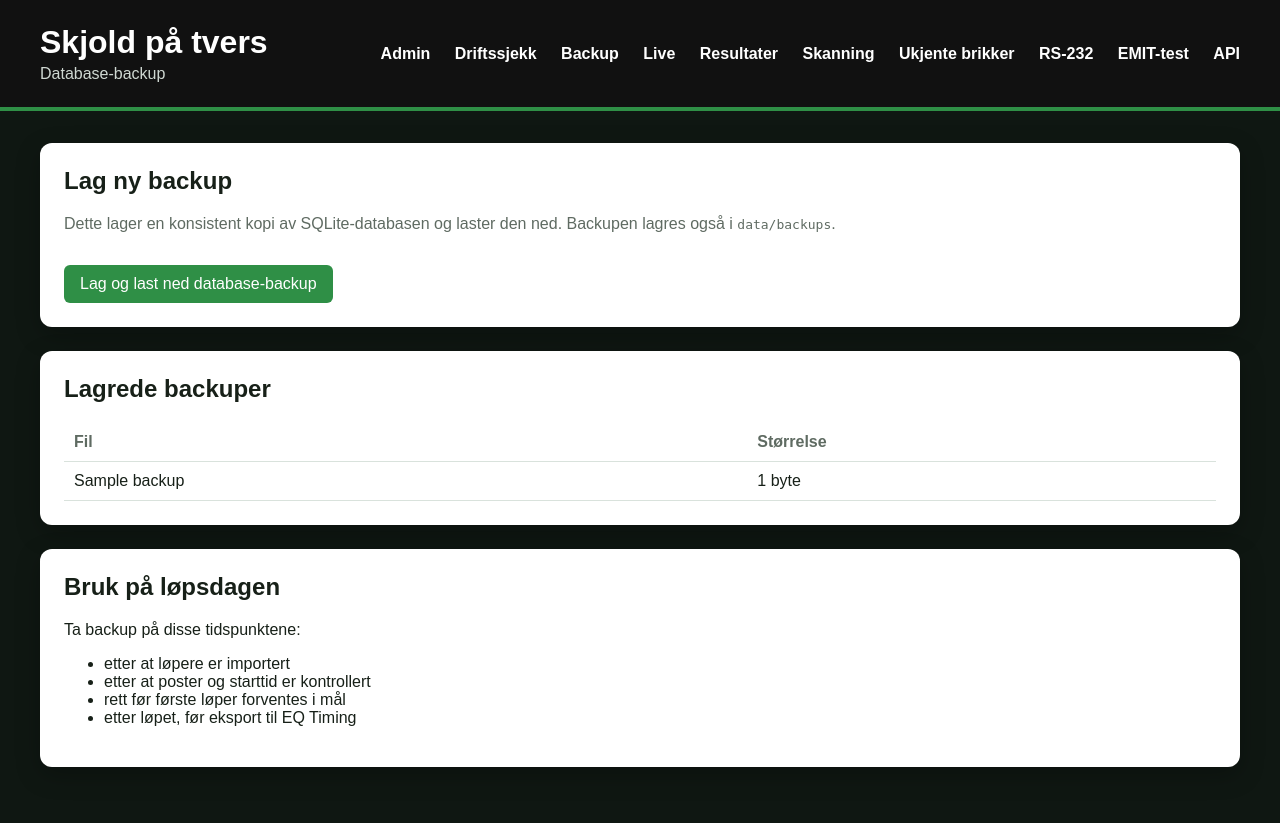
After one commit to danitoti/SkjoldPaTvers, a FastAPI app: template backend/app/templates/backup.html in a window 1280 px wide. The commit adds this page. Run offline with FastAPI, Linux system fonts and the light colour scheme; the template is opened without the code that fills it: most values are stand-ins (such as "Sample title", 1, 10 or a date in 2020).

Commit message:
Add database backup download

```diff
--- a/backend/app/templates/admin.html
+++ b/backend/app/templates/admin.html
@@ -14,6 +14,7 @@
         <nav>
             <a href="/admin">Admin</a>
             <a href="/admin/preflight">Driftssjekk</a>
+            <a href="/admin/backup">Backup</a>
             <a href="/live">Live</a>
             <a href="/admin/results">Resultater</a>
             <a href="/admin/scans/manual">Skanning</a>
--- /dev/null
+++ b/backend/app/templates/backup.html
@@ -0,0 +1,85 @@
+<!doctype html>
+<html lang="no">
+<head>
+    <meta charset="utf-8">
+    <title>Skjold på tvers - Backup</title>
+    <link rel="stylesheet" href="/static/admin.css">
+</head>
+<body>
+    <header>
+        <div>
+            <h1>Skjold på tvers</h1>
+            <p>Database-backup</p>
+        </div>
+        <nav>
+            <a href="/admin">Admin</a>
+            <a href="/admin/preflight">Driftssjekk</a>
+            <a href="/admin/backup">Backup</a>
+            <a href="/live">Live</a>
+            <a href="/admin/results">Resultater</a>
+            <a href="/admin/scans/manual">Skanning</a>
+            <a href="/admin/scans/unknown">Ukjente brikker</a>
+            <a href="/admin/rs232">RS-232</a>
+            <a href="/admin/emit-test">EMIT-test</a>
+            <a href="/docs">API</a>
+        </nav>
+    </header>
+
+    <main>
+        {% if message %}
+            <div class="message">{{ message }}</div>
+        {% endif %}
+
+        <section class="card">
+            <h2>Lag ny backup</h2>
+
+            <p class="muted">
+                Dette lager en konsistent kopi av SQLite-databasen og laster den ned.
+                Backupen lagres også i <code>data/backups</code>.
+            </p>
+
+            <form method="post" action="/admin/backup/create">
+                <button type="submit">Lag og last ned database-backup</button>
+            </form>
+        </section>
+
+        <section class="card">
+            <h2>Lagrede backuper</h2>
+
+            {% if backups %}
+                <table>
+                    <thead>
+                        <tr>
+                            <th>Fil</th>
+                            <th>Størrelse</th>
+                        </tr>
+                    </thead>
+                    <tbody>
+                        {% for backup in backups %}
+                            <tr>
+                                <td>{{ backup.name }}</td>
+                                <td>{{ backup.stat().st_size }} byte</td>
+                            </tr>
+                        {% endfor %}
+                    </tbody>
+                </table>
+            {% else %}
+                <p>Ingen backuper lagret ennå.</p>
+            {% endif %}
+        </section>
+
+        <section class="card">
+            <h2>Bruk på løpsdagen</h2>
+
+            <p>Ta backup på disse tidspunktene:</p>
+
+            <ul>
+                <li>etter at løpere er importert</li>
+                <li>etter at poster og starttid er kontrollert</li>
+                <li>rett før første løper forventes i mål</li>
+                <li>etter løpet, før eksport til EQ Timing</li>
+            </ul>
+        </section>
+    </main>
+</body>
+</html>
--- a/backend/app/templates/emit_test.html
+++ b/backend/app/templates/emit_test.html
@@ -14,6 +14,7 @@
         <nav>
             <a href="/admin">Admin</a>
             <a href="/admin/preflight">Driftssjekk</a>
+            <a href="/admin/backup">Backup</a>
             <a href="/live">Live</a>
             <a href="/admin/results">Resultater</a>
             <a href="/admin/scans/manual">Skanning</a>
--- a/backend/app/templates/manual_scan.html
+++ b/backend/app/templates/manual_scan.html
@@ -14,6 +14,7 @@
         <nav>
             <a href="/admin">Admin</a>
             <a href="/admin/preflight">Driftssjekk</a>
+            <a href="/admin/backup">Backup</a>
             <a href="/live">Live</a>
             <a href="/admin/results">Resultater</a>
             <a href="/admin/scans/manual">Skanning</a>
--- a/backend/app/templates/preflight.html
+++ b/backend/app/templates/preflight.html
@@ -106,6 +106,7 @@
         <nav>
             <a href="/admin">Admin</a>
             <a href="/admin/preflight">Driftssjekk</a>
+            <a href="/admin/backup">Backup</a>
             <a href="/live">Live</a>
             <a href="/admin/results">Resultater</a>
             <a href="/admin/scans/manual">Skanning</a>
--- a/backend/app/templates/result_detail.html
+++ b/backend/app/templates/result_detail.html
@@ -14,6 +14,7 @@
         <nav>
             <a href="/admin">Admin</a>
             <a href="/admin/preflight">Driftssjekk</a>
+            <a href="/admin/backup">Backup</a>
             <a href="/live">Live</a>
             {% if race %}
                 <a href="/admin/results?race_id={{ race.id }}">Resultater</a>
--- a/backend/app/templates/results.html
+++ b/backend/app/templates/results.html
@@ -14,6 +14,7 @@
         <nav>
             <a href="/admin">Admin</a>
             <a href="/admin/preflight">Driftssjekk</a>
+            <a href="/admin/backup">Backup</a>
             <a href="/live">Live</a>
             <a href="/admin/results">Resultater</a>
             <a href="/admin/scans/manual">Skanning</a>
--- a/backend/app/templates/rs232.html
+++ b/backend/app/templates/rs232.html
@@ -14,6 +14,7 @@
         <nav>
             <a href="/admin">Admin</a>
             <a href="/admin/preflight">Driftssjekk</a>
+            <a href="/admin/backup">Backup</a>
             <a href="/live">Live</a>
             <a href="/admin/results">Resultater</a>
             <a href="/admin/scans/manual">Skanning</a>
--- a/backend/app/templates/rs232_simulate.html
+++ b/backend/app/templates/rs232_simulate.html
@@ -14,6 +14,7 @@
         <nav>
             <a href="/admin">Admin</a>
             <a href="/admin/preflight">Driftssjekk</a>
+            <a href="/admin/backup">Backup</a>
             <a href="/live">Live</a>
             <a href="/admin/results">Resultater</a>
             <a href="/admin/scans/manual">Skanning</a>
--- a/backend/app/templates/unknown_scans.html
+++ b/backend/app/templates/unknown_scans.html
@@ -14,6 +14,7 @@
         <nav>
             <a href="/admin">Admin</a>
             <a href="/admin/preflight">Driftssjekk</a>
+            <a href="/admin/backup">Backup</a>
             <a href="/live">Live</a>
             <a href="/admin/results">Resultater</a>
             <a href="/admin/scans/manual">Skanning</a>
```
Also changed, not shown: backend/app/api/admin.py (+44 -0 lines), backend/app/services/backup_service.py (added, +44 -0 lines), 1 other file.
